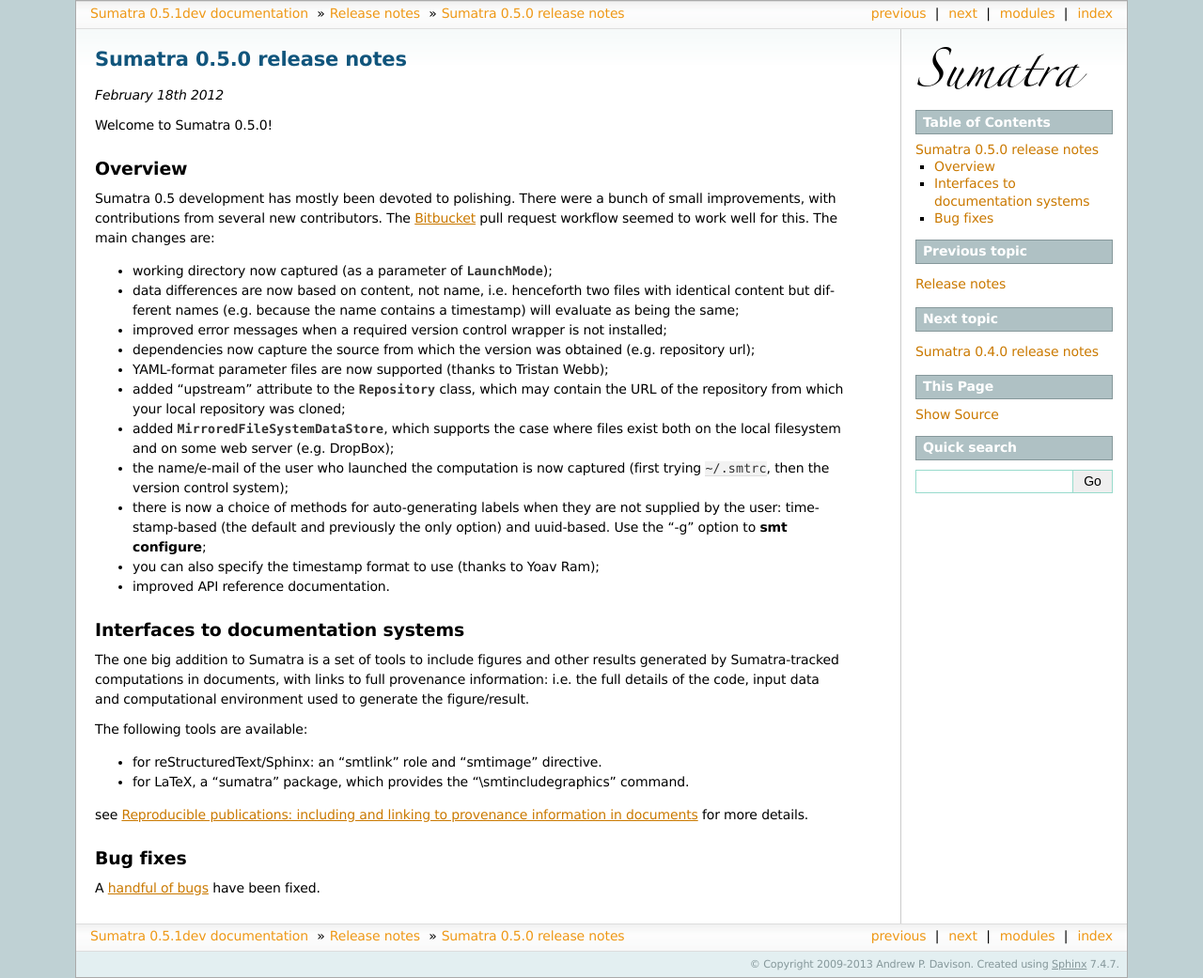
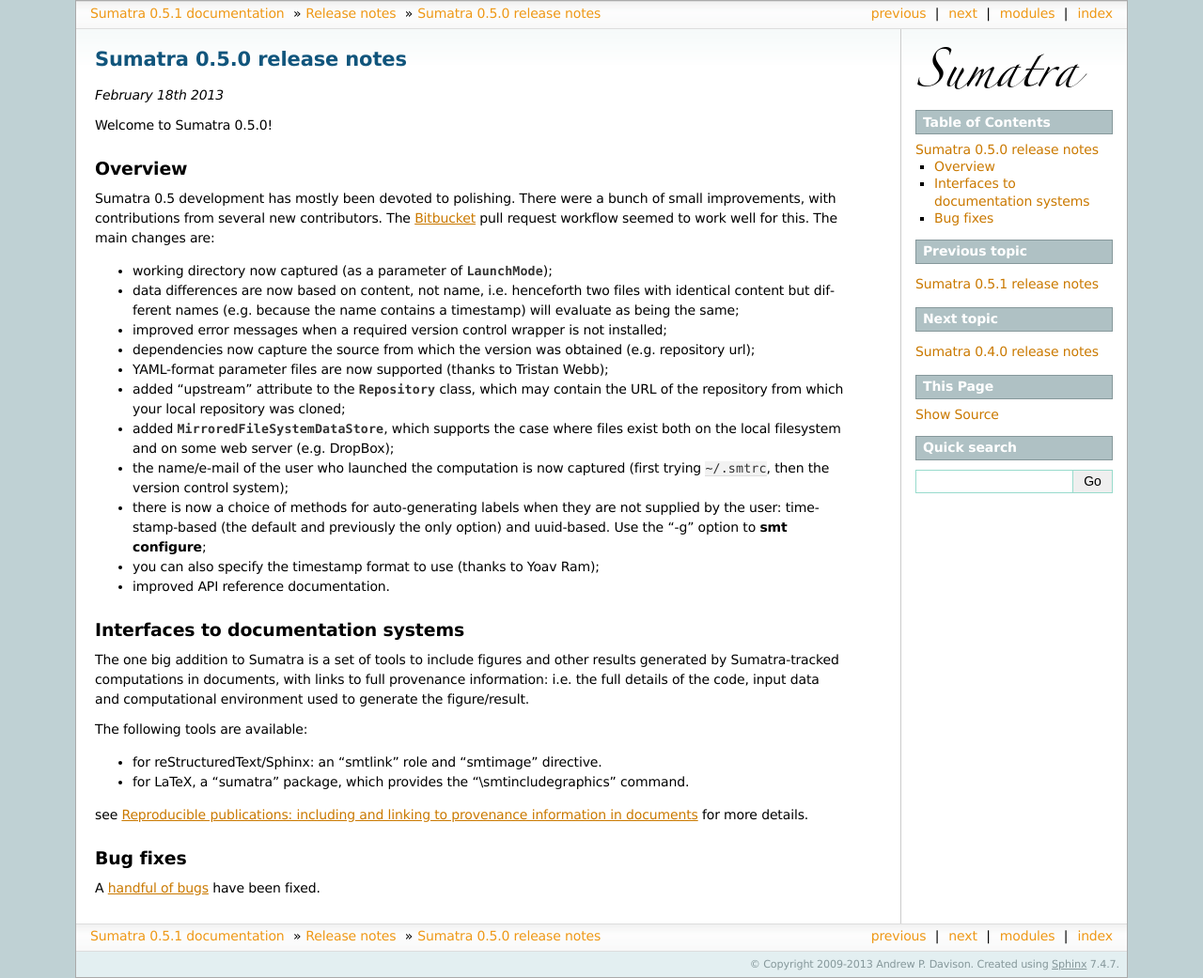
Before and after one commit to open-research/sumatra, a Sphinx documentation site: the page built from doc/releases/0.5.0.txt, in a window 1280 px wide. Shown: the whole page at 94% size. Built offline with Sphinx 7.4.7, drawn with Linux system fonts in a browser that asks for light colours.

Commit message:
Updated version number for 0.5.1 release, added release notes, fixed wrong date in 0.5.0 release notes

```diff
--- a/doc/conf.py
+++ b/doc/conf.py
@@ -47,7 +47,7 @@
 # The short X.Y version.
 version = '0.5'
 # The full version, including alpha/beta/rc tags.
-release = '0.5.1dev'
+release = '0.5.1'
 
 # The language for content autogenerated by Sphinx. Refer to documentation
 # for a list of supported languages.
--- a/doc/installation.txt
+++ b/doc/installation.txt
@@ -21,8 +21,8 @@
 Alternatively, you can download the Sumatra package from either PyPI or the
 `INCF Software Centre`_ and install it as follows::
 
-    $ tar xzf Sumatra-0.5.0.tar.gz
-    $ cd Sumatra-0.5.0
+    $ tar xzf Sumatra-0.5.1.tar.gz
+    $ cd Sumatra-0.5.1
     # python setup.py install
 
 The last step may need to be run as root, or using sudo.
--- a/doc/release_notes.txt
+++ b/doc/release_notes.txt
@@ -6,5 +6,6 @@
 .. toctree::
    :maxdepth: 1
 
+   releases/0.5.1.txt
    releases/0.5.0.txt
    releases/0.4.0.txt
--- a/doc/releases/0.5.0.txt
+++ b/doc/releases/0.5.0.txt
@@ -2,7 +2,7 @@
 Sumatra 0.5.0 release notes
 ===========================
 
-*February 18th 2012*
+*February 18th 2013*
 
 Welcome to Sumatra 0.5.0!
 
--- a/src/__init__.py
+++ b/src/__init__.py
@@ -3,4 +3,4 @@
            'dependency_finder', 'external', 'web', 'decorators', 'publishing',
            'users', 'core']
 
-__version__ = "0.5.1dev"
+__version__ = "0.5.1"
```
Also changed, not shown: doc/releases/0.5.1.txt (added, +13 -0 lines).
